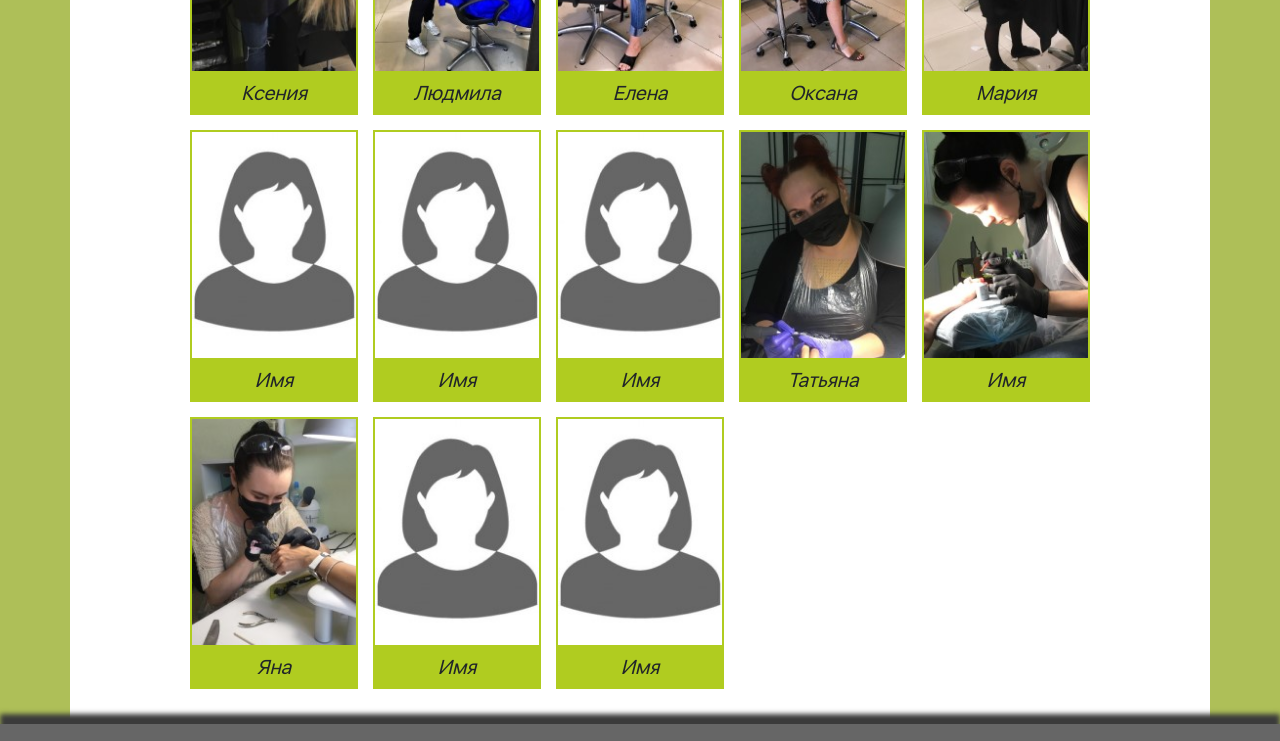
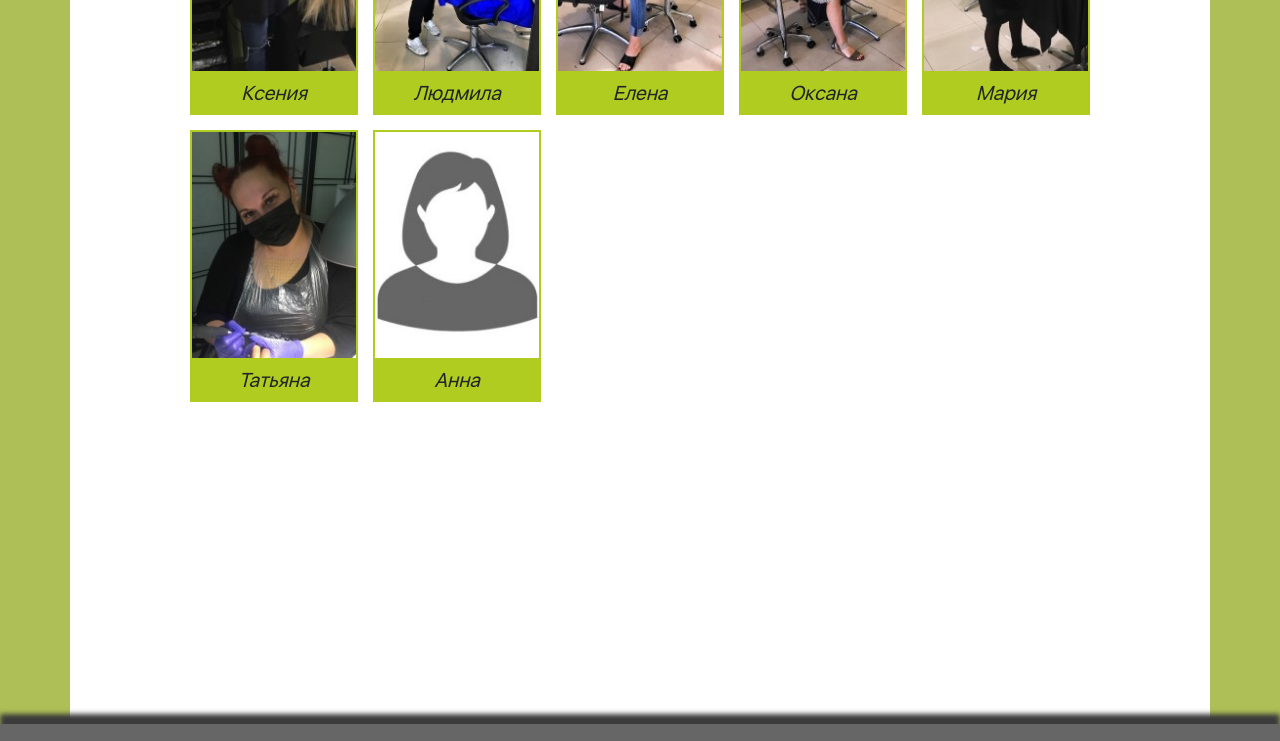
Before and after one commit to MaksimDolgonosov/formula, a website: page src/masters.html in a window 1280 px wide. Shown: the part 600-1341 px from the top of the page. Drawn offline with nearby package versions, Linux system fonts and the light colour scheme; files that its build step writes are made by us from their sources.

Commit message:
Конечный вариант

```diff
--- a/src/masters.html
+++ b/src/masters.html
@@ -107,7 +107,7 @@
                     <img class="masters__wrapper-img" src="img/masters/name1.jpg" alt="master">
                     <div class="masters__wrapper-name">Мария</div>
                 </div>
-                <div data-master="hair" class="masters__wrapper-item">
+                <!-- <div data-master="hair" class="masters__wrapper-item">
                     <img class="masters__wrapper-img" src="img/masters/no-phono.jpg" alt="master">
                     <div class="masters__wrapper-name">Имя</div>
                 </div>
@@ -118,27 +118,27 @@
                 <div data-master="hair" class="masters__wrapper-item">
                     <img class="masters__wrapper-img" src="img/masters/no-phono.jpg" alt="master">
                     <div class="masters__wrapper-name">Имя</div>
-                </div>
+                </div> -->
                 <div data-master="nail" class="masters__wrapper-item">
                     <img class="masters__wrapper-img" src="img/masters/Tatiana.jpg" alt="master">
                     <div class="masters__wrapper-name">Татьяна</div>
                 </div>
                 <div data-master="nail" class="masters__wrapper-item">
-                    <img class="masters__wrapper-img" src="img/masters/name-nail2.jpg" alt="master">
-                    <div class="masters__wrapper-name">Имя</div>
+                    <img class="masters__wrapper-img" src="img/masters/no-phono.jpg" alt="master">
+                    <div class="masters__wrapper-name">Анна</div>
                 </div>
-                <div data-master="nail" class="masters__wrapper-item">
+                <!-- <div data-master="nail" class="masters__wrapper-item">
                     <img class="masters__wrapper-img" src="img/masters/Yana.jpg" alt="master">
                     <div class="masters__wrapper-name">Яна</div>
-                </div>
-                <div data-master="nail" class="masters__wrapper-item">
+                </div> -->
+                <!-- <div data-master="nail" class="masters__wrapper-item">
                     <img class="masters__wrapper-img" src="img/masters/no-phono.jpg" alt="master">
                     <div class="masters__wrapper-name">Имя</div>
                 </div>
                 <div data-master="nail" class="masters__wrapper-item">
                     <img class="masters__wrapper-img" src="img/masters/no-phono.jpg" alt="master">
                     <div class="masters__wrapper-name">Имя</div>
-                </div>
+                </div> -->
             </div>
         </div>
     </section>
```
Also changed, not shown: src/services.html (+3 -6 lines), dist/masters.html, dist/services.html.
